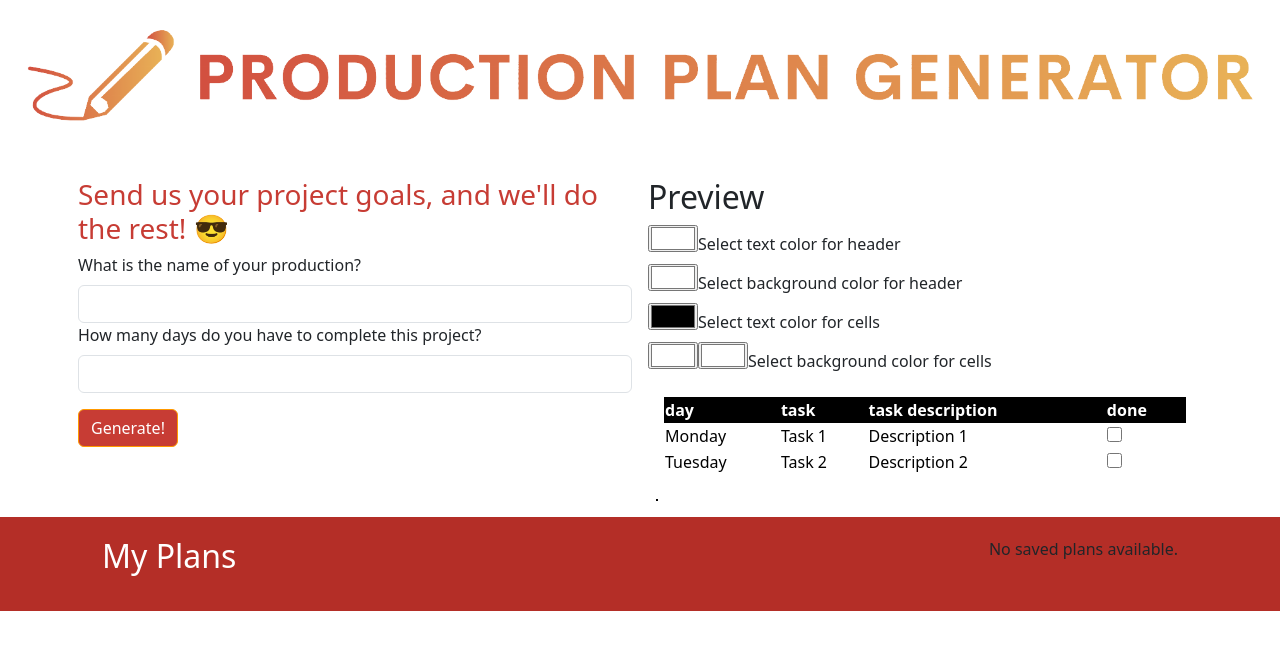
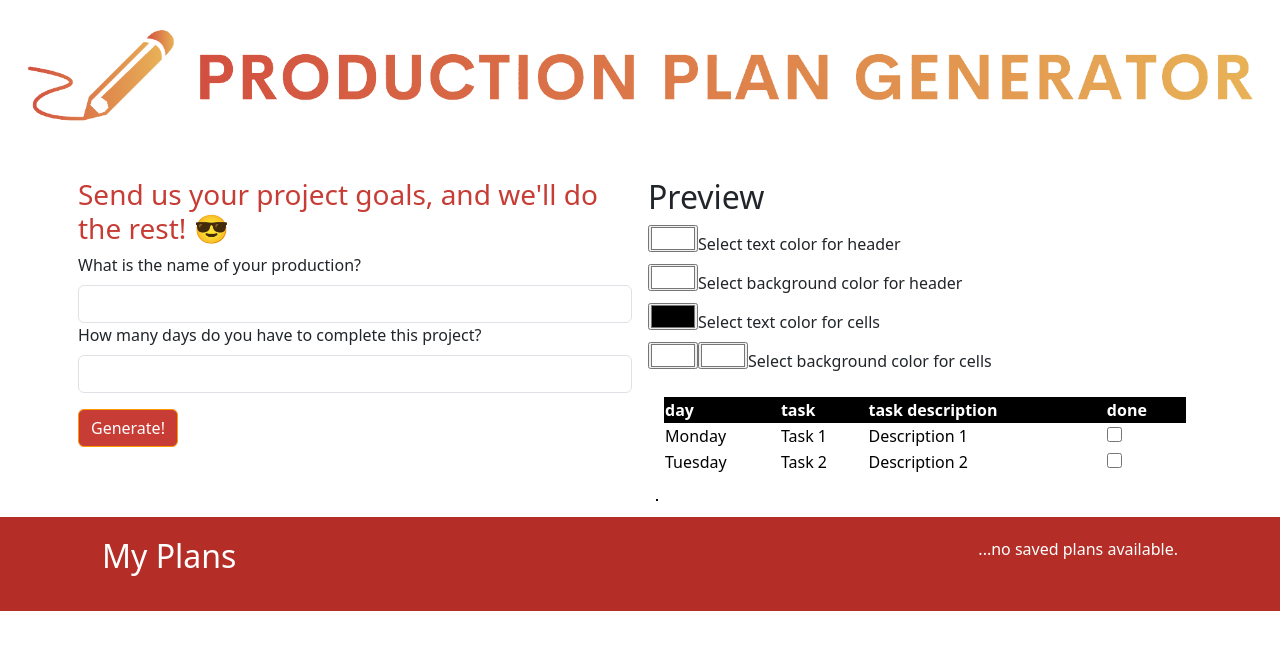
Before and after one commit to Abby-Dennin/Animation-Production-Plan-Generator, a React (Vite) app in the folder frontend/: page / in a window 1280 px wide. Shown: the top 650 px of the page. Built offline with nearby package versions, Linux system fonts and the light colour scheme; the HTML template or start-up script is replaced by a standard one.

Commit message:
fixed styling bug

```diff
--- a/frontend/src/components/SavedPlans.tsx
+++ b/frontend/src/components/SavedPlans.tsx
@@ -139,9 +139,9 @@ const deletePlan = (index: number) => {
                 ))}
               </ul>
       </div>
-      <div style={{padding: '20px'}}>
+      <div style={{padding: '20px', color: '#ffffff'}}>
         {savedPlans.length === 0 ? (
-          <p>No saved plans available.</p>
+          <p>...no saved plans available.</p>
         ) : (
           <>
             {selectedPlan && showDetails && (
```
